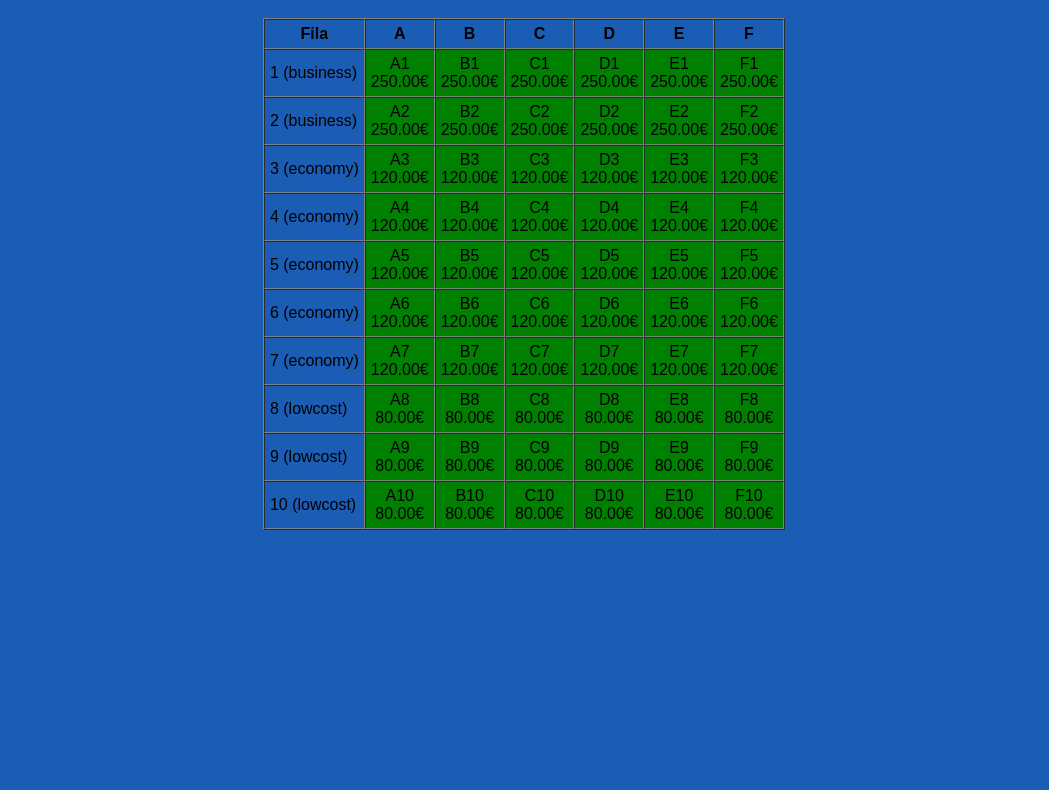
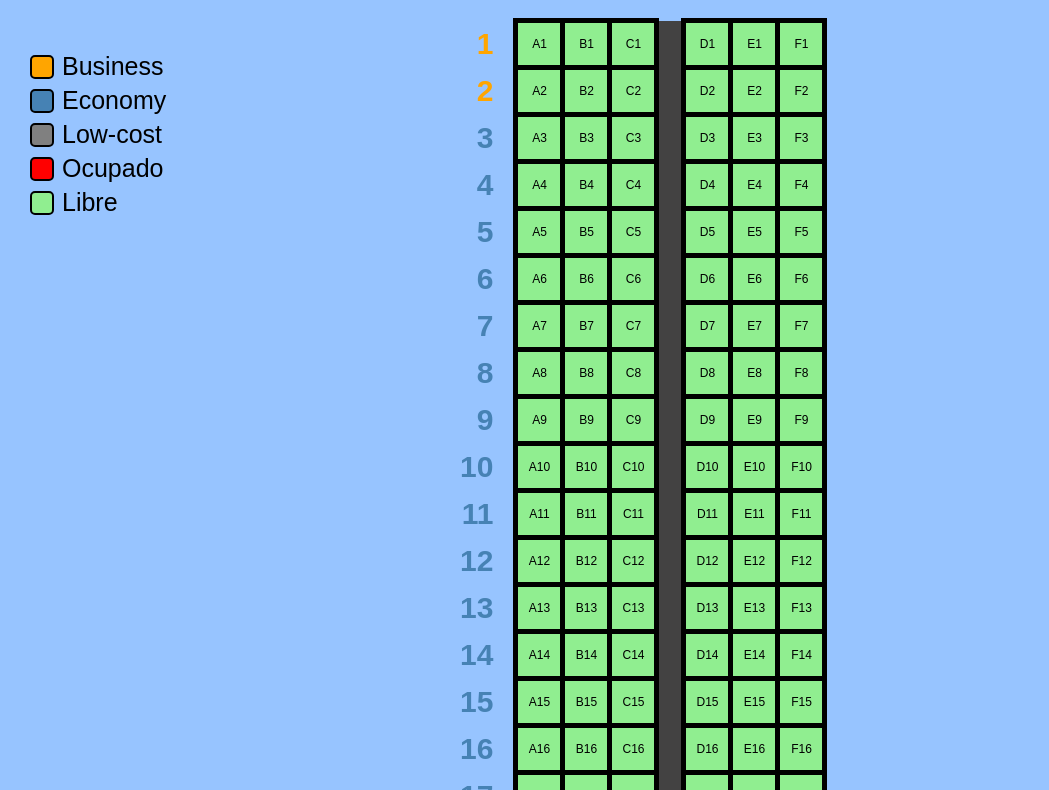
Before and after one commit to unai5665/ETIEL, a plain HTML site: page TAREA2/binter.html in a window 1280 px wide. Shown: the part 213-1003 px from the top of the page, without its empty margins (0-1049 px from the left). Before the commit the page ends 871 px from the top, so only its background shows below. Drawn offline with Linux system fonts and the light colour scheme.

Commit message:
modificada tabla binter

```diff
--- /dev/null
+++ b/TAREA2/aviones.css
@@ -0,0 +1,97 @@
+body {
+      font-family: Arial, sans-serif;
+      background-color: #97c4ff;
+      margin: 10%;
+      display: flex;
+      flex-direction: column;
+      align-items: center;
+    }
+
+
+#logo {
+  position: fixed; /* lo fija arriba a la izquierda */
+  top: 15px;
+  left: 15px;
+}
+
+#logo img {
+  height: 100px;      /* tamaño del logo */
+  width: auto;
+  cursor: pointer;
+  transition: transform 0.2s ease;
+}
+
+h2 {
+      text-align: center;
+      color: #111827;
+      margin-top: 25px;
+      font-size: 40px;
+    }
+
+
+table {
+    border-collapse: collapse;
+    margin: auto;
+
+  }
+  td {
+    width: 40px;
+    height: 40px;
+    text-align: center;
+    vertical-align: middle;
+    border: 5px solid #000000;
+    font-size: 12px;
+  }
+  .aisle {
+    background: rgb(67, 66, 66);
+    border: none;
+    width: 20px;
+  }
+
+  /* Categorías */
+  .business { background: orange; }
+  .economy { background: steelblue; }
+  .lowcost { background: gray; }
+  .taken { background: red !important; }
+  .available { background: lightgreen;  }
+
+  .row-number {
+  border: none;          /* sin borde */
+  background: transparent;
+  font-weight: bold;
+  text-align: right;
+  padding-right: 20px;
+  font-size: 30px;
+}
+
+
+#legend {
+  position: fixed;
+  left: 20px;
+  top: 250px;
+  padding: 10px;
+  border-radius: 8px;
+  font-family: Arial, sans-serif;
+  font-size: 25px;
+}
+
+.legend-item {
+  margin: 5px 0;
+  display: flex;
+  align-items: center;
+}
+
+.color {
+  display: inline-block;
+  width: 20px;
+  height: 20px;
+  margin-right: 8px;
+  border-radius: 5px;
+  border: 2px solid #000000;
+}
+
+.color.business { background: orange; }
+.color.economy { background: steelblue; }
+.color.lowcost { background: gray; }
+.color.taken { background: red; }
+.color.available { background: lightgreen; }
--- a/TAREA2/avionesBinter.js
+++ b/TAREA2/avionesBinter.js
@@ -8,44 +8,47 @@ class Plane {
   }
 
   getCategory(row) {
-        if(row < 2) return 'business';
-        if(row >= this.rows - 3) return 'lowcost';
+    if (row < 2) return 'business';
+    if (row >= this.rows - 3) return 'lowcost';
     return 'economy';
-    }
-
-    seatPrice(row) {
-        const category = this.getCategory(row);
-        let multiplier = 1;
-        if(category==='business') multiplier = 2.5;
-        if(category==='economy') multiplier = 1.2;
-        if(category==='lowcost') multiplier = 0.8;
-        return +(this.basePrice * multiplier).toFixed(2);
   }
 
   showSeatsTable() {
   let html = `<h2>${this.name}</h2>`;
-        html += `<table border="1" cellpadding="5" cellspacing="0"><tr><th>Fila</th>`;
-        for(let c=0;c<this.cols;c++){
-            html += `<th>${String.fromCharCode(65+c)}</th>`;
+  html += `<table>`;
+
+  for (let r = 0; r < this.rows; r++) {
+    const category = this.getCategory(r); // business, economy, lowcost
+
+    // primera celda: número de la fila coloreado
+    html += `<tr><td class="row-number" style="color:${this.getCategoryColor(category)}">${r+1}</td>`;
+
+    for (let c = 0; c < this.cols; c++) {
+      if (c === 3) {
+        html += `<td class="aisle"></td>`; // pasillo
       }
-        html += `</tr>`;
-        for(let r=0;r<this.rows;r++){
-            html += `<tr><td>${r+1} (${this.getCategory(r)})</td>`;
-            for(let c=0;c<this.cols;c++){
-                const free = !this.seats[r][c];
-                const color = free ? 'green' : 'red';
-                const price = this.seatPrice(r).toFixed(2)+'€';
-                html += `<td style="background-color:${color}; text-align:center">
-                            ${String.fromCharCode(65+c)}${r+1}<br>${price}
+
+      // asientos verdes por defecto
+      html += `<td class="seat available">
+                 ${String.fromCharCode(65+c)}${r+1}
                </td>`;
     }
     html += `</tr>`;
   }
+
   html += `</table>`;
-        document.getElementById('seatsContainer').innerHTML = html;
+  document.getElementById("seatsContainer").innerHTML = html;
+}
+
+// función auxiliar para devolver color según categoría
+getCategoryColor(category) {
+  if (category === "business") return "orange";
+  if (category === "economy") return "steelblue";
+  if (category === "lowcost") return "gray";
+  return "black";
 }
 }
 
-// Crear el avión de esta aerolínea
-const binterPlane = new Plane("Binter – Arrecife (ACE) → Madrid (MAD)", 10, 6, 100);
+// Ejemplo con avión 20 filas y 6 asientos por fila (3+3)
+const binterPlane = new Plane("Binter – Arrecife (ACE) → Madrid (MAD)", 20, 6, 100);
 binterPlane.showSeatsTable();
--- a/TAREA2/binter.html
+++ b/TAREA2/binter.html
@@ -3,7 +3,7 @@
 <head>
     <meta charset="UTF-8">
     <meta name="viewport" content="width=device-width, initial-scale=1.0">
-    <link rel="stylesheet" href="styles.css">
+    <link rel="stylesheet" href="aviones.css">
     <script src="avionesBinter.js" defer></script>
     <link rel="icon" href="aerolinea.png" type="image/png">
 
@@ -16,5 +16,15 @@
         <img src="aerolinia.png" alt="Logo aerolíneas">
     </a>
     <div id="seatsContainer"></div>
+
+    <div id="legend">
+  <div class="legend-item"><span class="color business"></span> Business </div>
+  <div class="legend-item"><span class="color economy"></span> Economy </div>
+  <div class="legend-item"><span class="color lowcost"></span> Low-cost </div>
+  <div class="legend-item"><span class="color taken"></span> Ocupado</div>
+  <div class="legend-item"><span class="color available"></span> Libre</div>
+
+</div>
+
 </body>
 </html>
```
Also changed, not shown: TAREA2/canaryfly.html (+1 -1 lines), TAREA2/iberia.html (+1 -1 lines). Lines whose indentation alone changed are shown as unchanged.
